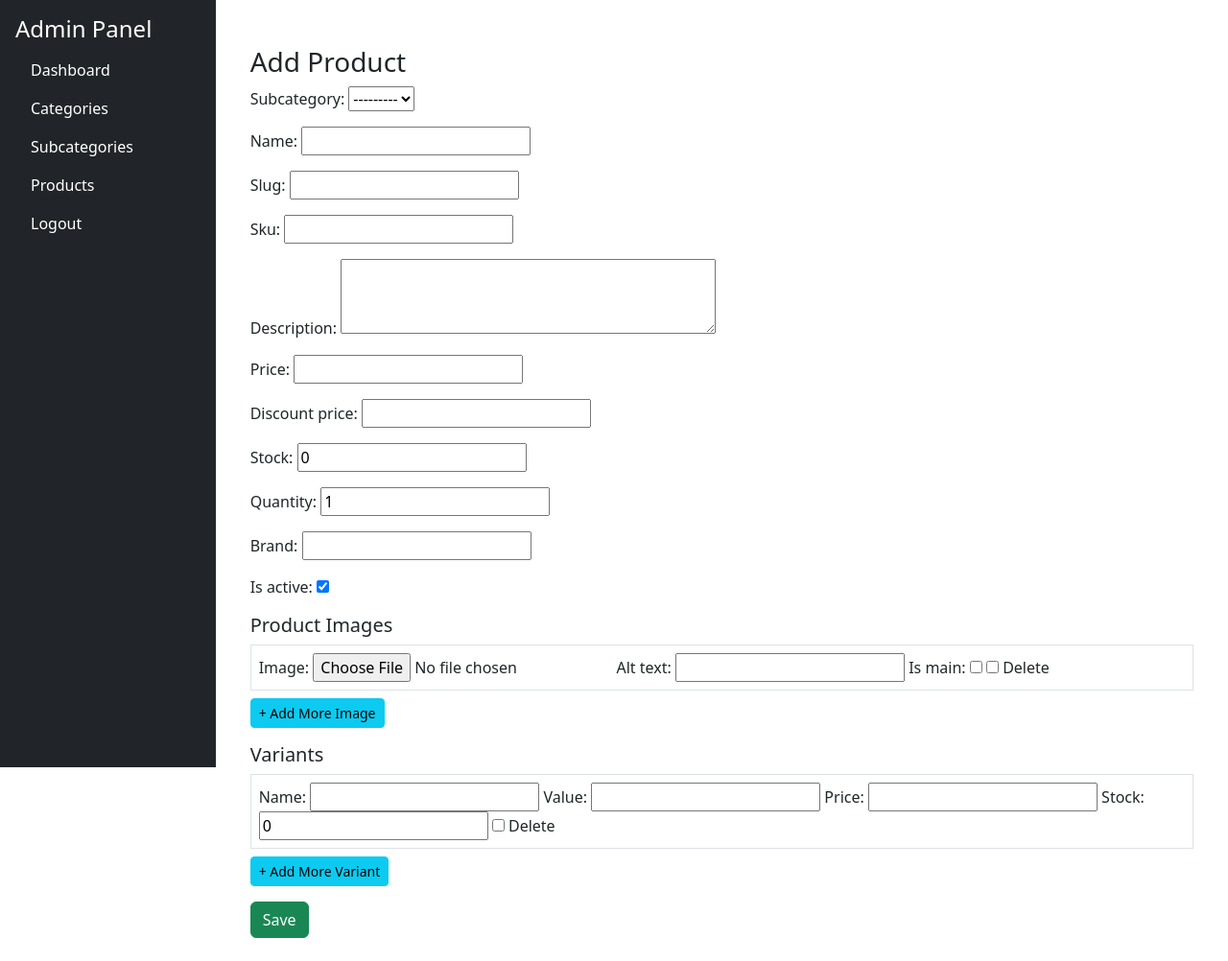
After one commit to simmijai/Ecommerce_Website, a Django app: page /dashboard/products/add/ in a window 1280 px wide. The commit adds this page. Shown: the whole page at 96% size. Run offline with Django 5.2, Linux system fonts and the light colour scheme; data that the repository does not hold is empty.

Commit message:
Completed prodcut crud and logout admin panel

```diff
--- a/dashboard/templates/dashboard/base.html
+++ b/dashboard/templates/dashboard/base.html
@@ -18,6 +18,15 @@
           <li class="nav-item"><a href="#" class="nav-link text-white">Categories</a></li>
           <li class="nav-item"><a href="#" class="nav-link text-white">Subcategories</a></li>
           <li class="nav-item"><a href="#" class="nav-link text-white">Products</a></li>
+        <li class="nav-item">
+    <form action="{% url 'dashboard:admin-logout' %}" method="post" class="d-inline">
+        {% csrf_token %}
+        <button type="submit" class="nav-link text-white"
+                style="background: none; border: none; padding: 0.5rem 1rem;">
+            Logout
+        </button>
+    </form>
+</li>
         </ul>
       </div>
 
--- a/dashboard/urls.py
+++ b/dashboard/urls.py
@@ -4,5 +4,7 @@ from . import views
 app_name = 'dashboard'
 
 urlpatterns = [
-    path('', views.index, name='index'),
+    path('', views.index, name='dashboard'),
+     path('login/', views.admin_login_view, name='admin-login'),
+    path('logout/', views.admin_logout_view, name='admin-logout'),
 ]
--- a/products/forms.py
+++ b/products/forms.py
@@ -1,5 +1,5 @@
 from django import forms
-from .models import Category, SubCategory
+from .models import Category, SubCategory, Product, ProductImage, Variant
 
 class CategoryForm(forms.ModelForm):
     class Meta:
@@ -10,3 +10,38 @@ class SubCategoryForm(forms.ModelForm):
     class Meta:
         model = SubCategory
         fields = ['category', 'name', 'slug', 'description', 'image']
+
+from django.forms import inlineformset_factory
+from .models import Product, ProductImage, Variant
+
+class ProductForm(forms.ModelForm):
+    class Meta:
+        model = Product
+        fields = [
+            'subcategory', 'name', 'slug', 'sku', 'description',
+            'price', 'discount_price', 'stock', 'quantity', 'brand', 'is_active'
+        ]
+        widgets = {
+            'description': forms.Textarea(attrs={'rows': 3}),
+        }
+
+class ProductImageForm(forms.ModelForm):
+    class Meta:
+        model = ProductImage
+        fields = ['image', 'alt_text', 'is_main']
+
+class VariantForm(forms.ModelForm):
+    class Meta:
+        model = Variant
+        fields = ['name', 'value', 'price', 'stock']
+
+# Inline formsets for dynamic addition
+ProductImageFormSet = inlineformset_factory(
+    Product, ProductImage, form=ProductImageForm,
+    extra=1, can_delete=True
+)
+
+VariantFormSet = inlineformset_factory(
+    Product, Variant, form=VariantForm,
+    extra=1, can_delete=True
+)
--- /dev/null
+++ b/products/templates/products/product_form.html
@@ -0,0 +1,81 @@
+{% extends 'dashboard/base.html' %}
+{% block content %}
+<div class="container mt-4">
+    <h3>{% if product %}Edit{% else %}Add{% endif %} Product</h3>
+    <form method="post" enctype="multipart/form-data">
+        {% csrf_token %}
+        {{ form.as_p }}
+
+        <h5>Product Images</h5>
+        {{ image_formset.management_form }}
+        <div id="image-formset">
+            {% for form in image_formset %}
+                <div class="mb-2 border p-2">
+                    {{ form.image.label_tag }} {{ form.image }}
+                    {{ form.alt_text.label_tag }} {{ form.alt_text }}
+                    {{ form.is_main.label_tag }} {{ form.is_main }}
+                    {% if form.DELETE %} {{ form.DELETE }} Delete {% endif %}
+                </div>
+            {% endfor %}
+        </div>
+        <button type="button" class="btn btn-sm btn-info mb-3" onclick="addForm('image')">+ Add More Image</button>
+
+        <h5>Variants</h5>
+        {{ variant_formset.management_form }}
+        <div id="variant-formset">
+            {% for form in variant_formset %}
+                <div class="mb-2 border p-2">
+                    {{ form.name.label_tag }} {{ form.name }}
+                    {{ form.value.label_tag }} {{ form.value }}
+                    {{ form.price.label_tag }} {{ form.price }}
+                    {{ form.stock.label_tag }} {{ form.stock }}
+                    {% if form.DELETE %} {{ form.DELETE }} Delete {% endif %}
+                </div>
+            {% endfor %}
+        </div>
+        <button type="button" class="btn btn-sm btn-info mb-3" onclick="addForm('variant')">+ Add More Variant</button>
+
+        <br>
+        <button type="submit" class="btn btn-success">Save</button>
+    </form>
+</div>
+
+<script>
+function addForm(type){
+    let formset, totalFormsInput, prefix;
+
+    if(type === 'image'){
+        formset = document.getElementById('image-formset');
+        totalFormsInput = document.getElementById('id_' + '{{ image_formset.prefix }}-TOTAL_FORMS');
+        prefix = '{{ image_formset.prefix }}';
+    } else {
+        formset = document.getElementById('variant-formset');
+        totalFormsInput = document.getElementById('id_' + '{{ variant_formset.prefix }}-TOTAL_FORMS');
+        prefix = '{{ variant_formset.prefix }}';
+    }
+
+    let totalForms = parseInt(totalFormsInput.value);
+    let newForm = formset.children[0].cloneNode(true);
+
+    // Clear all input values
+    newForm.querySelectorAll('input, select, textarea').forEach(input => {
+        if(input.type === 'checkbox' || input.type === 'radio') input.checked = false;
+        else input.value = '';
+    });
+
+    // Update name and id attributes
+    newForm.querySelectorAll('*').forEach(el => {
+        if(el.hasAttribute('name')){
+            el.name = el.name.replace(/-\d+-/, '-' + totalForms + '-');
+        }
+        if(el.hasAttribute('id')){
+            el.id = el.id.replace(/-\d+-/, '-' + totalForms + '-');
+        }
+    });
+
+    formset.appendChild(newForm);
+    totalFormsInput.value = totalForms + 1;
+}
+</script>
+
+{% endblock %}
--- a/products/urls.py
+++ b/products/urls.py
@@ -3,7 +3,9 @@ from .views import (
     CategoryListView, CategoryCreateView,
     CategoryUpdateView, CategoryDeleteView,
     SubCategoryListView, SubCategoryCreateView,
-    SubCategoryUpdateView, SubCategoryDeleteView
+    SubCategoryUpdateView, SubCategoryDeleteView,
+ProductListView, product_create_view, product_update_view, ProductDeleteView
+
 
 )
 
@@ -17,4 +19,9 @@ urlpatterns = [
     path("subcategories/add/", SubCategoryCreateView.as_view(), name="subcategory-add"),
     path("subcategories/<int:pk>/edit/", SubCategoryUpdateView.as_view(), name="subcategory-edit"),
     path("subcategories/<int:pk>/delete/", SubCategoryDeleteView.as_view(), name="subcategory-delete"),
+
+    path("products/", ProductListView.as_view(), name="product-list"),
+    path("products/add/", product_create_view, name="product-add"),
+    path("products/<int:pk>/edit/", product_update_view, name="product-edit"),
+    path("products/<int:pk>/delete/", ProductDeleteView.as_view(), name="product-delete"),
 ]
--- a/products/views.py
+++ b/products/views.py
@@ -1,7 +1,10 @@
 from django.views.generic import ListView, CreateView, UpdateView, DeleteView
 from django.urls import reverse_lazy
-from .models import Category,SubCategory
-from .forms import CategoryForm,SubCategoryForm
+from .models import Category,SubCategory, Product, ProductImage, Variant
+from .forms import CategoryForm,SubCategoryForm,ProductForm, ProductImageForm, VariantForm
+from django.shortcuts import render,redirect
+
+
 
 class CategoryListView(ListView):
     model = Category
@@ -46,3 +49,89 @@ class SubCategoryDeleteView(DeleteView):
     model = SubCategory
     template_name = "products/subcategory_confirm_delete.html"
     success_url = reverse_lazy("subcategory-list")
+
+
+
+from django.shortcuts import render, redirect, get_object_or_404
+from django.views.generic import ListView, DeleteView
+from django.urls import reverse_lazy
+from .models import Product
+from .forms import ProductForm, ProductImageFormSet, VariantFormSet
+
+class ProductListView(ListView):
+    model = Product
+    template_name = "products/product_list.html"
+    context_object_name = "products"
+
+def product_create_view(request):
+    if request.method == "POST":
+        form = ProductForm(request.POST)
+        if form.is_valid():
+            product = form.save(commit=False)
+
+            # ✅ Handle AnonymousUser
+            if request.user.is_authenticated:
+                product.created_by = request.user
+            else:
+                product.created_by = None
+
+            product.save()
+
+            image_formset = ProductImageFormSet(request.POST, request.FILES, instance=product)
+            if image_formset.is_valid():
+                image_formset.save()
+
+            variant_formset = VariantFormSet(request.POST, instance=product)
+            if variant_formset.is_valid():
+                variant_formset.save()
+
+            return redirect('product-list')
+    else:
+        form = ProductForm()
+        image_formset = ProductImageFormSet()
+        variant_formset = VariantFormSet()
+
+    return render(request, "products/product_form.html", {
+        "form": form,
+        "image_formset": image_formset,
+        "variant_formset": variant_formset,
+        "product": None
+    })
+
+
+def product_update_view(request, pk):
+    product = get_object_or_404(Product, pk=pk)
+    if request.method == "POST":
+        form = ProductForm(request.POST, instance=product)
+        if form.is_valid():
+            product = form.save(commit=False)
+            if request.user.is_authenticated:
+                product.created_by = request.user
+            product.save()
+
+            image_formset = ProductImageFormSet(request.POST, request.FILES, instance=product)
+            if image_formset.is_valid():
+                image_formset.save()
+
+            variant_formset = VariantFormSet(request.POST, instance=product)
+            if variant_formset.is_valid():
+                variant_formset.save()
+
+            return redirect('product-list')
+    else:
+        form = ProductForm(instance=product)
+        image_formset = ProductImageFormSet(instance=product)
+        variant_formset = VariantFormSet(instance=product)
+
+    return render(request, "products/product_form.html", {
+        "form": form,
+        "image_formset": image_formset,
+        "variant_formset": variant_formset,
+        "product": product
+    })
+
+
+class ProductDeleteView(DeleteView):
+    model = Product
+    template_name = "products/product_confirm_delete.html"
+    success_url = reverse_lazy("product-list")
```
Also changed, not shown: dashboard/templates/dashboard/login.html (added, +38 -0 lines), dashboard/views.py (+30 -1 lines), products/models.py (+70 -0 lines), products/templates/products/product_list.html (added, +28 -0 lines), product_images/1744473539236.jpeg (added), product_images/1744473539236_R02Vm18.jpeg (added), product_images/IMG_20211119_161425.jpg (added), products/migrations/0002_product_productattribute_productimage_variant.py (added).
